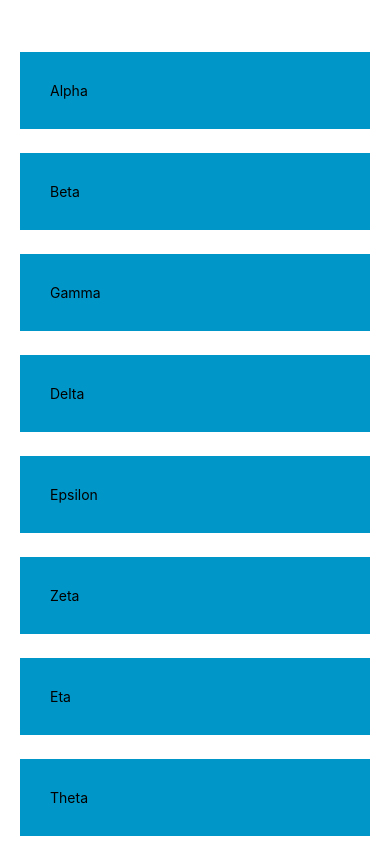
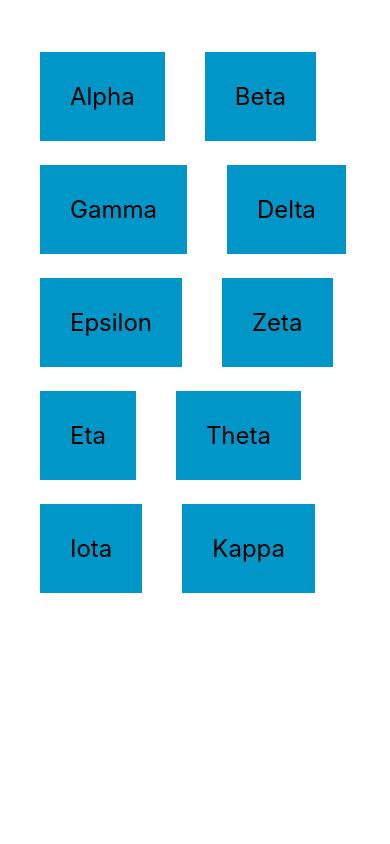
Before and after one commit to luvgangwani/react-native-basics, a React Native app: screen / in a window 390 px wide. Built offline with nearby package versions, Linux system fonts and the light colour scheme.

Commit message:
Lesson 7 - Flat list

```diff
--- a/App.js
+++ b/App.js
@@ -1,32 +1,34 @@
 import { StatusBar } from 'expo-status-bar';
 import React, { useState } from 'react';
-import { ScrollView, StyleSheet, Text, View } from 'react-native';
+import { FlatList, StyleSheet, Text, View } from 'react-native';
+
+// In flat lists items not all the items are loaded at once. They are loaded as we scroll through the list (lazy loading)
+// Specify a differently named key property (default is "key", in this case "id") using the keyExtractor prop
+// We can adjust the items in grids using the numColumns prop
 
 export default function App() {
   const [people, setPeople] = useState([
-    {name: 'Alpha', key: 1},
-    {name: 'Beta', key: 2},
-    {name: 'Gamma', key: 3},
-    {name: 'Delta', key: 4},
-    {name: 'Epsilon', key: 5},
-    {name: 'Zeta', key: 6},
-    {name: 'Eta', key: 7},
-    {name: 'Theta', key: 8},
-    {name: 'Iota', key: 9},
-    {name: 'Kappa', key: 10},
+    {name: 'Alpha', id: '1'},
+    {name: 'Beta', id: '2'},
+    {name: 'Gamma', id: '3'},
+    {name: 'Delta', id: '4'},
+    {name: 'Epsilon', id: '5'},
+    {name: 'Zeta', id: '6'},
+    {name: 'Eta', id: '7'},
+    {name: 'Theta', id: '8'},
+    {name: 'Iota', id: '9'},
+    {name: 'Kappa', id: '10'},
   ]);
 
   return (
     <View style={styles.container}>
-      <ScrollView>
-        {
-          people.map((eachPerson) => (
-            <View style={styles.eachPerson} key={eachPerson.key}>
-              <Text>{eachPerson.name}</Text>
-            </View>
-          ))
-        }
-      </ScrollView>
+      <FlatList
+        numColumns={2}
+        keyExtractor={(item) => item.id}
+        data={people}
+        renderItem={({ item }) => (
+          <Text style={styles.eachPerson}>{ item.name }</Text>
+        )} />
       <StatusBar style="auto" />
     </View>
   );
@@ -45,6 +47,7 @@ const styles = StyleSheet.create({
     backgroundColor: '#0096c7',
     marginVertical: 12,
     padding: 30,
-    fontSize: 24
+    fontSize: 24,
+    marginHorizontal: 20,
   },
 });
```
